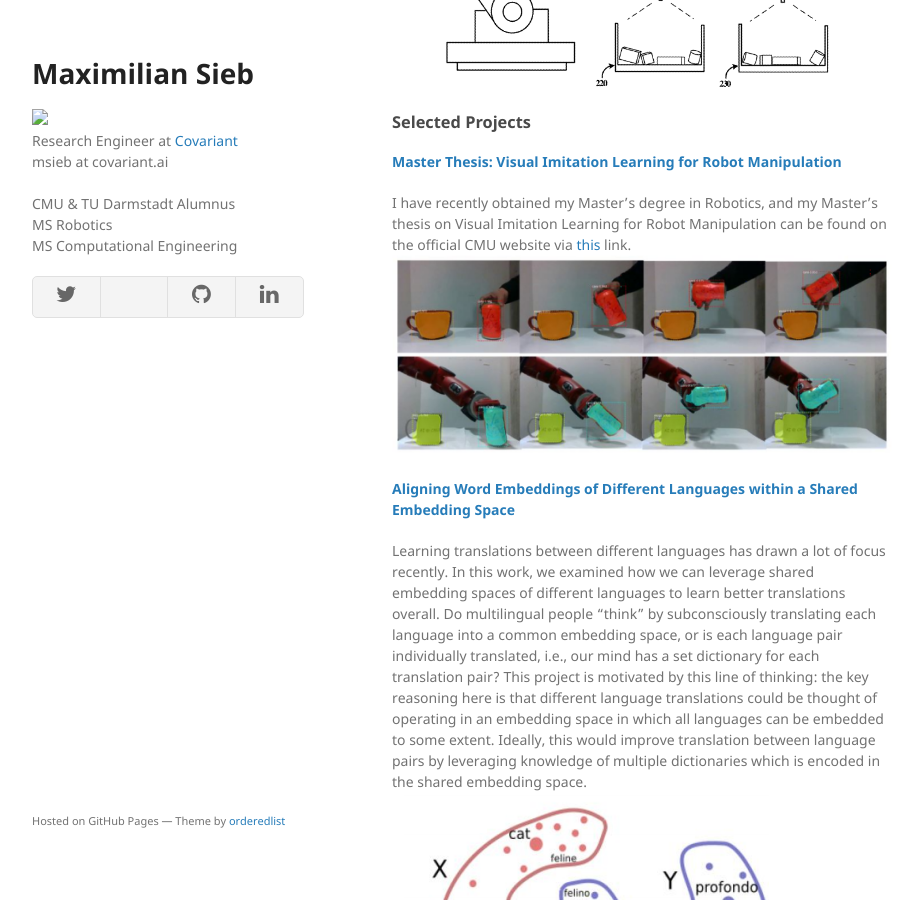
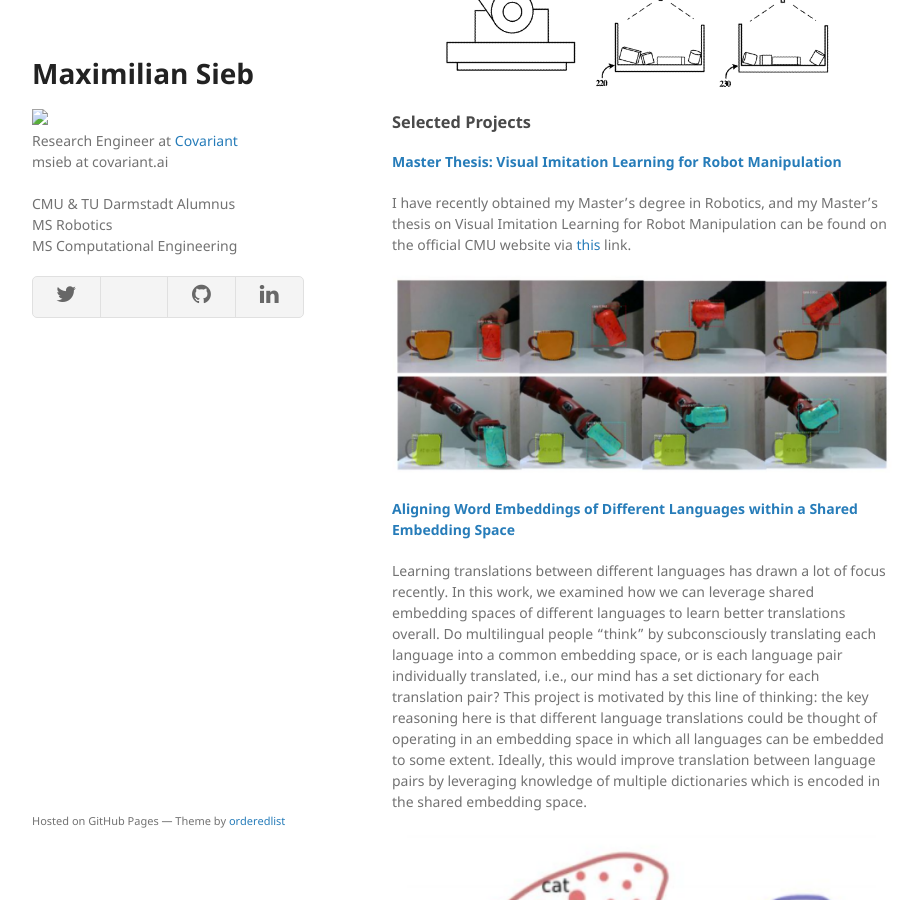
Before and after one commit to msieb1/msieb.io, a Jekyll site: the page built from index.md, in a window 1280 px wide and 900 px high, scrolled down 3082 px. Shown: the whole window, without its empty margins (178-1096 px from the left). Built offline with Jekyll 4.4.1, drawn with Linux system fonts in a browser that asks for light colours; our own code applies the rules of GitHub Pages for plain Markdown files; a style sheet for code colours, icons or effects is not loaded.

Commit message:
Update index.md

```diff
--- a/index.md
+++ b/index.md
@@ -58,14 +58,18 @@
 #### [Master Thesis: Visual Imitation Learning for Robot Manipulation](pdf/MSR_thesis_final.pdf)
 
 I have recently obtained my Master's degree in Robotics, and my Master's thesis on Visual Imitation Learning for Robot Manipulation can be found on the official CMU website via [this]( https://www.ri.cmu.edu/publications/visual-imitation-learning-for-robot-manipulation/) link.
-![](assets/master_thesis_vis.png)
+
+<img src="assets/master_thesis_vis.png" width=600>
 
 
 #### [Aligning Word Embeddings of Different Languages within a Shared Embedding Space](pdf/aligning-word-embeddings.pdf)
 Learning translations between different languages has drawn a lot of focus recently. In this work, we examined how we can leverage shared embedding spaces of different languages to learn better translations overall. Do multilingual people "think" by subconsciously translating each language into a common embedding space, or is each language pair individually translated, i.e., our mind has a set dictionary for each translation pair? This project is motivated by this line of thinking: the key reasoning here is that different language translations could be thought of operating in an embedding space in which all languages can be embedded to some extent. Ideally, this would improve translation between language pairs by leveraging knowledge of multiple dictionaries which is encoded in the shared embedding space.
-![](assets/aligning.png)
+
+<img src="assets/aligning.png" width=600>
+
 
 #### [Bachelor Thesis: Design and Analysis of a Ball-Balancing Plate](pdf/bachelor_thesis.pdf)
 
 This thesis revolves around the design of a ball-balancing plate and the anaylsis & implementation of different control algorithms. The thesis describes the entire design process: The CAD-design of the contraption, the dynamical & mechanical analysis, the control design & analysis, the microcontroller implementation, and experimental verification.
-![](assets/bachelor_thesis_vis.png)
+
+<img src="assets/bachelor_thesis_vis.png" width=600>
```
